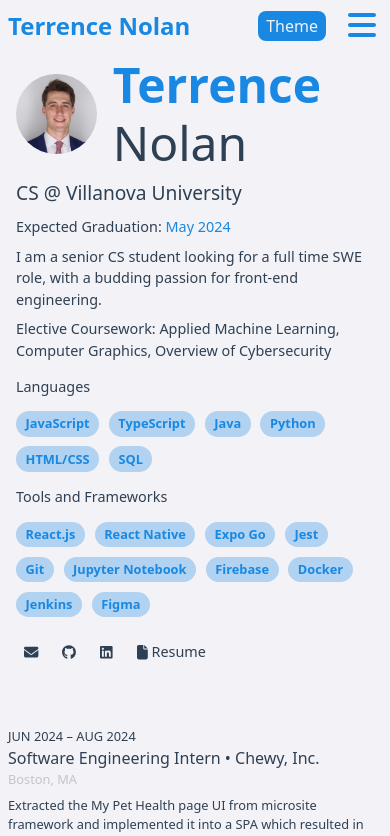
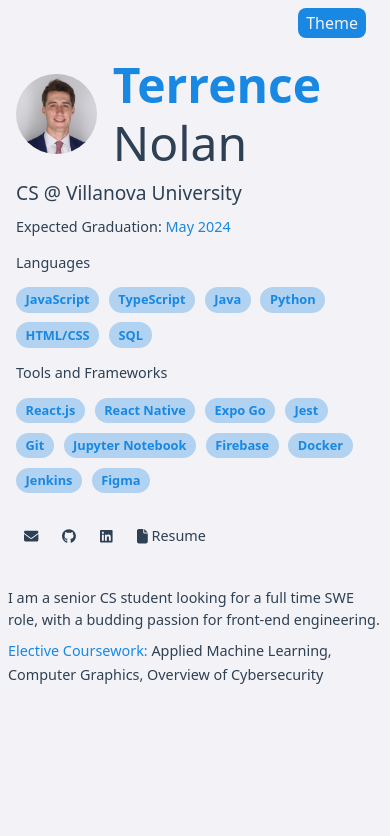
Before and after one commit to terrence-nolan/terrence-nolan, a React (Create React App) app: page / in a window 390 px wide. Shown: the top 836 px of the page. Built offline with nearby package versions, Linux system fonts and the light colour scheme.

Commit message:
bio blurb above experience

```diff
--- a/src/components/Header/Header.js
+++ b/src/components/Header/Header.js
@@ -3,45 +3,11 @@ import styles from './Header.module.css';
 import { Link } from 'react-router-dom';
 import { FontAwesomeIcon } from '@fortawesome/react-fontawesome';
 import { faBars, faXmark } from '@fortawesome/free-solid-svg-icons';
-import ResumePDF from './../../utils/terrence-nolan-resume.pdf';
 
 const Header = ({ scrolled, toggleTheme, theme }) => {
     const DesktopNavbar = () => {
         return (
             <div className={styles.desktopNavbar}>
-                <div className={styles.pageLinkContainer}>
-                    <Link
-                        to="/"
-                        className={`${styles.pageLink} ${scrolled ? styles.childrenScrolled : ''}`}
-                    >
-                        Home
-                    </Link>
-                </div>
-                <div className={styles.pageLinkContainer}>
-                    <Link
-                        to="/experience"
-                        className={`${styles.pageLink} ${scrolled ? styles.childrenScrolled : ''}`}
-                    >
-                        Experience
-                    </Link>
-                </div>
-                <div className={styles.pageLinkContainer}>
-                    <Link
-                        to="/projects"
-                        className={`${styles.pageLink} ${scrolled ? styles.childrenScrolled : ''}`}
-                    >
-                        Projects
-                    </Link>
-                </div>
-                <div className={styles.pageLinkContainer}>
-                    <Link
-                        to={ResumePDF}
-                        target="_blank"
-                        className={`${styles.pageLink} ${scrolled ? styles.childrenScrolled : ''}`}
-                    >
-                        Resume
-                    </Link>
-                </div>
                 <button onClick={toggleTheme} className={styles.themeButton}>
                     Theme
                 </button>
@@ -101,16 +67,6 @@ const Header = ({ scrolled, toggleTheme, theme }) => {
                             />
                         </button>
                         <Link to="/" onClick={closeNav} className={styles.pageLink}>Home</Link>
-                        <Link to="/experience" onClick={closeNav} className={styles.pageLink}>Experience</Link>
-                        <Link to="/projects" onClick={closeNav} className={styles.pageLink}>Projects</Link>
-                        <Link
-                            to={ResumePDF}
-                            target="_blank"
-                            onClick={closeNav}
-                            className={styles.pageLink}
-                        >
-                            Resume
-                        </Link>
                     </div>
                 </div>
                 <div className={styles.mobileHeaderButtons}>
@@ -135,12 +91,6 @@ const Header = ({ scrolled, toggleTheme, theme }) => {
 
     return (
         <header className={`${styles.appHeader} ${scrolled ? styles.scrolled : ''}`}>
-            <Link
-                to="/"
-                className={`${styles.headerTitle} ${scrolled ? styles.childrenScrolled : ''}`}
-            >
-                Terrence Nolan
-            </Link>
             <DesktopNavbar />
             <MobileNavbar />
         </header>
--- a/src/components/Header/Header.module.css
+++ b/src/components/Header/Header.module.css
@@ -1,17 +1,3 @@
-@import '../../index.css';
-
-@media (max-width: 480px) {
-    body {
-        background-color: var(--background-color);
-        margin-top: 1.5rem;
-        transition: background-color 0.25s ease-in-out;
-    }
-    .themeButton {
-        margin: 0 0.5rem;
-    }
-}
-
-@media (max-width: 1084px) {
 body {
     background-color: var(--background-color);
     margin-top: 3rem;
@@ -21,152 +7,8 @@
 .appHeader {
     display: flex;
     flex-direction: row;
-        align-items: center;
     padding: .5rem;
-        justify-content: space-between;
-        position: fixed;
-        top: 0;
-        left: 0;
-        right: 0;
-        z-index: 1000;
-        background-color: var(--background-color);
-        transition: background-color 0.25s ease-in-out, color 0.25s ease-in-out, box-shadow 0.25s ease-in-out;
-    }
-
-    .headerTitle {
-        font-size: 1.5rem;
-        text-align: center;
-        margin: 0;
-        text-decoration: none;
-        color: var(--primary-blue);
-        font-weight: bold;
-        transition: color 0.25s ease;
-    }
-
-    .barsBtn {
-        background: none;
-        border: none;
-    }
-
-    .barsIcon {
-        color: var(--primary-blue);
-        transition: color 0.25s ease;
-    }
-
-    .barsBtn:active .barsIcon {
-        color: var(--text-hover);
-    }
-
-    .desktopNavbar {
-        display: none;
-    }
-
-    .sidebar {
-        display: flex;
-        flex-wrap: nowrap;
-        height: 100%;
-        width: 0;
-        position: fixed;
-        z-index: 1000;
-        top: 0;
-        right: 0;
-        background-color: var(--background-color);
-        box-shadow: -0.4rem 0 .75rem rgba(0, 0, 0, 0.2);
-        overflow-x: hidden;
-        padding: 1rem 0 1rem 0;
-        transition: 0.5s;
-        flex-direction: column;
-        white-space: nowrap;
-    }
-
-    .pageLink {
-        text-align: left;
-        padding: 0 0 1rem 1rem;
-        text-decoration: none;
-        font-size: 1.2rem;
-        color: var(--mobile-link);
-        display: block;
-        transition: color 0.25s, transform 0.25s;
-        font-weight: bold;
-    }
-
-    .pageLink:active {
-        color: var(--text-hover);
-    }
-
-    /*.page-link:active {*/
-    /*    color: #55C1CD;*/
-    /*}*/
-
-    .mobileHeaderButtons {
-        display: flex;
-        flex-direction: row;
-        align-items: center;
-    }
-
-    .themeButton {
-        background-color: var(--primary-blue);
-        border-width: 0;
-        border-radius: 0.5rem;
-        padding: 0.2rem 0.5rem;
-        color: var(--background-color);
-        margin-right: 1rem;
-        transition: background-color 0.25s ease-in-out, color 0.25s ease-in-out;
-    }
-
-    .themeButton:hover {
-        background-color: var(--text-hover);
-    }
-
-    .closeBtn {
-        background: none;
-        border: none;
-        position: absolute;
-        top: 0.9rem;
-        right: 0.5rem;
-    }
-
-    .closeBtn:active .xIcon {
-        color: var(--text-hover);
-    }
-
-    .xIcon {
-        color: var(--primary-blue);
-        transition: all 0.25s ease-in-out, transform 0.25s ease-in-out;;
-    }
-
-    .navList {
-        display: flex;
-        flex-direction: column;
-        padding-top: 0.5rem;
-        margin-top: 3.5rem;
-    }
-
-    .scrolled {
-        /*background-color: var(--normal-blue);*/
-        /*color: var(--background-color);*/
-        box-shadow: 0 0.4rem 0.75rem rgba(0, 0, 0, 0.2);
-    }
-
-    /*.childrenScrolled {*/
-    /*    color: var(--background-color);*/
-    /*}*/
-}
-
-@media (min-width: 1085px) {
-
-    body {
-        background-color: var(--background-color);
-        margin-top: 3rem;
-        transition: background-color 0.25s ease-in-out;
-    }
-
-    .appHeader {
-        display: flex;
-        flex-direction: row;
-        align-items: center;
-        padding: .5rem 1rem;
-        justify-content: space-between;
+    justify-content: flex-end;
     position: fixed;
     top: 0;
     left: 0;
@@ -211,7 +53,6 @@
 
 .pageLink {
     text-align: left;
-        /*padding: 0 1rem;*/
     text-decoration: none;
     font-size: 1.2rem;
     color: var(--primary-blue);
@@ -221,11 +62,6 @@
 
 .pageLink:hover {
     color: var(--text-hover);
-        /*transition: font-weight 0.25s ease-in-out;*/
-    }
-
-    .pageLinkContainer {
-        padding: 0 1.5rem;
 }
 
 .themeButton {
@@ -242,21 +78,26 @@
     background-color: var(--text-hover);
 }
 
-    .closeBtn {
-        display: none;
+@media (max-width: 480px) {
+    body {
+        margin-top: 1.5rem;
     }
 
-    .navList {
-        display: none;
+    .themeButton {
+        margin: 0 0.5rem;
+    }
 }
 
-    .scrolled {
-        /*background-color: var(--normal-blue);*/
-        /*color: var(--background-color);*/
-        box-shadow: 0 0.4rem 0.75rem rgba(0, 0, 0, 0.2);
+@media (max-width: 1024px) {
+    .appHeader {
+        padding: .5rem 1rem;
     }
 
-    /*.childrenScrolled {*/
-    /*    color: var(--background-color);*/
-    /*}*/
+    .pageLinkContainer {
+        padding: 0 1.5rem;
     }
+
+    .pageLink {
+        padding: 0 1rem;
+    }
+}
--- a/src/pages/AboutPage/AboutPage.js
+++ b/src/pages/AboutPage/AboutPage.js
@@ -4,6 +4,7 @@ import {SkillsAndTechPage} from "../SkillsAndTechPage/SkillsAndTechPage";
 import ExperiencePage from "../ExperiencePage/ExperiencePage";
 import {AboutSection} from "../AboutSection/AboutSection";
 import ConnectionLinks from "../../components/ConnectionLinks/ConnectionLinks";
+import {BioSection} from "../BioSection/BioSection";
 
 const AboutPage = () => {
 
@@ -25,6 +26,7 @@ const AboutPage = () => {
                 <ConnectionLinks />
             </div>
             <div className={styles.pagesContainer}>
+                <BioSection />
                 <ExperiencePage />
             </div>
         </main>
--- a/src/pages/AboutPage/AboutPage.module.css
+++ b/src/pages/AboutPage/AboutPage.module.css
@@ -27,6 +27,7 @@
 @media (max-width: 480px) {
     .mainContainer {
         justify-content: flex-start;
+        gap: 0;
     }
 
     .aboutContainer {
@@ -40,13 +41,13 @@
     }
 }
 
-@media (min-width: 481px) and (max-width: 1084px) {
+@media (min-width: 481px) and (max-width: 1023px) {
     .aboutContainer {
         padding: 1rem 2rem;
     }
 }
 
-@media (min-width: 1085px) {
+@media (min-width: 1024px) {
     .mainContainer {
         flex-direction: row;
         padding: 0 6rem;
--- a/src/pages/AboutSection/AboutSection.js
+++ b/src/pages/AboutSection/AboutSection.js
@@ -12,10 +12,6 @@ export const AboutSection = () => {
             <div className={styles.textContainer}>
                 <span className={styles.position}>CS @ Villanova University</span>
                 <span className={styles.text}>Expected Graduation: <span className={styles.blueText}>May 2024</span></span>
-                <p className={styles.text}>I am a senior CS student looking for a full time SWE role,
-                    with a budding passion for front-end engineering.</p>
-                <span className={styles.text}>Elective Coursework: Applied Machine Learning, Computer Graphics,
-                            Overview of Cybersecurity</span>
             </div>
         </div>
     )
--- a/src/pages/BioSection/BioSection.js
+++ b/src/pages/BioSection/BioSection.js
@@ -0,0 +1,13 @@
+import React from 'react';
+import styles from './BioSection.module.css';
+
+export const BioSection = () => {
+    return(
+        <section className={styles.bioContainer}>
+            <p className={styles.text}>I am a senior CS student looking for a full time SWE role,
+                with a budding passion for front-end engineering.</p>
+            <span className={styles.text}><span className={styles.blueText}>Elective Coursework:</span> Applied Machine Learning, Computer Graphics,
+                            Overview of Cybersecurity</span>
+        </section>
+    )
+}
--- a/src/pages/BioSection/BioSection.module.css
+++ b/src/pages/BioSection/BioSection.module.css
@@ -0,0 +1,14 @@
+.bioContainer {
+    padding: 0.5rem;
+    margin-bottom: 9rem;
+}
+
+.text {
+    color: var(--primary-text);
+    font-size: 0.9rem;
+    margin-bottom: 0.5rem;
+}
+
+.blueText {
+    color: var(--primary-blue);
+}
--- a/src/pages/SkillsAndTechPage/SkillsAndTechPage.module.css
+++ b/src/pages/SkillsAndTechPage/SkillsAndTechPage.module.css
@@ -1,6 +1,7 @@
 .sectionContainer {
     display: flex;
     flex-direction: column;
+    margin-bottom: 0.5rem;
 }
 
 .subsectionContainer {
```
Lines whose indentation alone changed are shown as unchanged.
